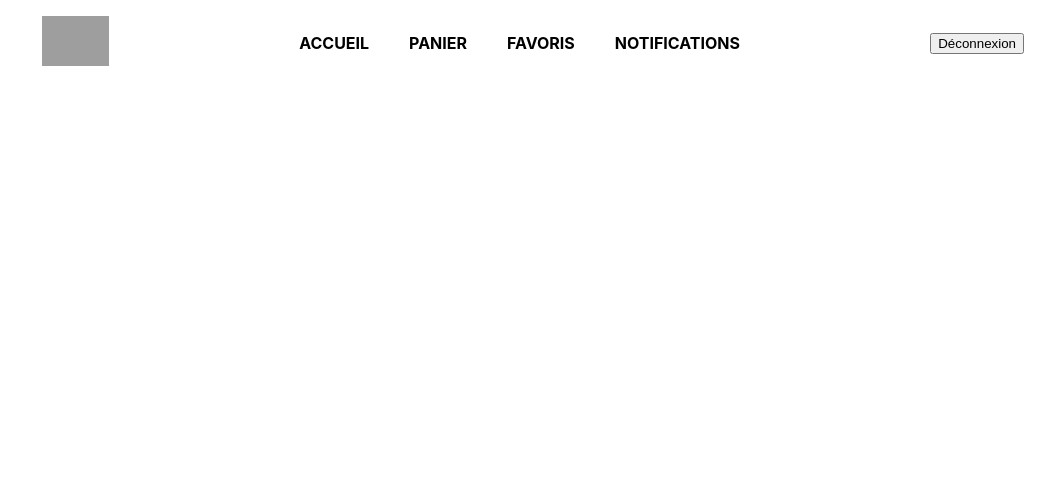
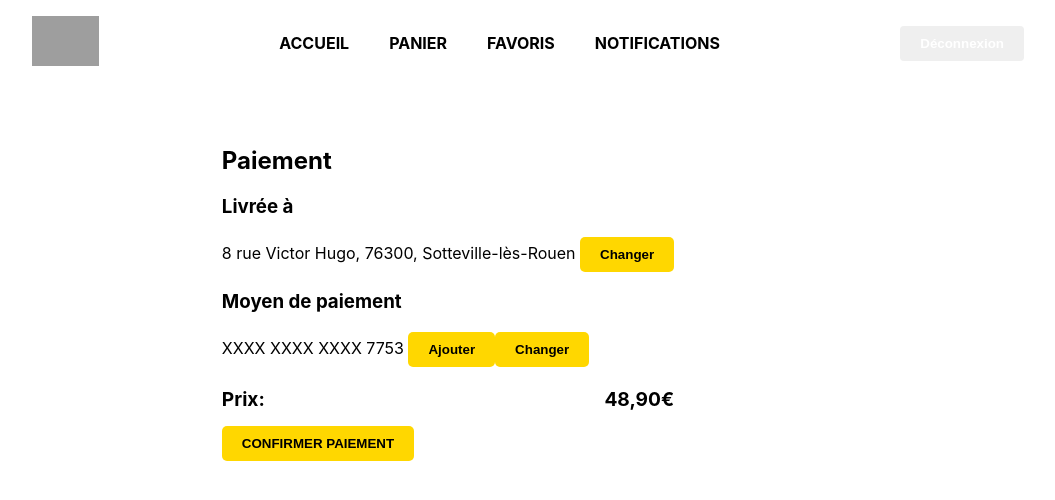
Before and after one commit to CESI-GRP8/frontend, a React (Create React App) app: page /payment in a window 1280 px wide. Shown: the top 500 px of the page, without its empty margins (192-1247 px from the left). Built offline with nearby package versions, Linux system fonts and the light colour scheme; grey boxes are pictures that could not be loaded.

Commit message:
paymentmethod paymentpage trackingpage success

```diff
--- a/src/App.js
+++ b/src/App.js
@@ -16,6 +16,9 @@ import PaymentMethodPage from './components/pages/PaymentMethod/PaymentMethodPag
 import ContactUsPage from './components/pages/ContactUs/ContactUsPage';
 import ParametersPage from './components/pages/Parameters/ParametersPage';
 import OrdersPage from './components/pages/Orders/OrdersPage';
+import PaymentPage from './components/pages/PaymentPage/PaymentPage';
+import OrderConfirmationPage from './components/pages/OrderConfirmationPage/OrderConfirmationPage';
+import OrderStatusPage from './components/pages/OrderStatusPage/OrderStatusPage';
 
 
 
@@ -47,6 +50,9 @@ const Layout = () => {
         <Route path="/contactus" element={<ContactUsPage/>}/>
         <Route path="/parameters" element={<ParametersPage/>}/>
         <Route path="/orders" element={<OrdersPage/>}/>
+        <Route path="/payment" element={<PaymentPage/>}/>
+        <Route path="/success" element={<OrderConfirmationPage/>}/>
+        <Route path="/suivi" element={<OrderStatusPage/>}/>
 
       </Routes>
     </>
--- a/src/components/Cart/CartSummary.js
+++ b/src/components/Cart/CartSummary.js
@@ -20,7 +20,7 @@ const CartSummary = ({ subtotal, taxes, shipping, total }) => {
         <span>Total</span>
         <span>{total}€</span>
       </div>
-      <button className="cart-summary-checkout">COMMANDER</button>
+      <a href="/payment"><button className="cart-summary-checkout">COMMANDER</button></a>
     </div>
   );
 };
--- a/src/components/Dish/AddToCartButton.js
+++ b/src/components/Dish/AddToCartButton.js
@@ -3,9 +3,11 @@ import './AddToCartButton.css';
 
 const AddToCartButton = ({ onAddToCart }) => {
   return (
+    <a href="/cart">
     <button className="add-to-cart-button" onClick={onAddToCart}>
       AJOUTER AU PANIER
     </button>
+    </a>
   );
 };
 
--- /dev/null
+++ b/src/components/pages/OrderConfirmationPage/OrderConfirmationPage.css
@@ -0,0 +1,39 @@
+/* OrderConfirmationPage.css */
+.order-confirmation-page {
+    display: flex;
+    flex-direction: column;
+    align-items: center;
+    justify-content: center;
+    padding: 50px;
+    text-align: center;
+    background-color: #FFD700; /* Or any color that matches your design */
+    height: 100vh; /* Full height of the viewport */
+  }
+
+  .order-confirmation-page h1 {
+    margin-bottom: 30px;
+    color: #ffffff; /* Or any color you prefer for the text */
+  }
+
+  .confirmation-image {
+    width: 150px; /* Ou la taille que vous préférez */
+    height: 150px; /* Assurez-vous que la hauteur correspond à la largeur pour obtenir un cercle */
+    border-radius: 50%; /* Pour obtenir un cercle */
+    margin-bottom: 30px;
+}
+
+
+  .order-confirmation-page p {
+    margin-bottom: 30px;
+    color: #ffffff; /* Or any color you prefer for the text */
+  }
+
+  .track-order-btn {
+    padding: 10px 20px;
+    background-color: #000; /* Or any color you prefer */
+    color: #fff;
+    border: none;
+    cursor: pointer;
+    border-radius: 5px;
+    font-size: 1em;
+  }
--- /dev/null
+++ b/src/components/pages/OrderConfirmationPage/OrderConfirmationPage.js
@@ -0,0 +1,26 @@
+import React from 'react';
+import { useNavigate } from 'react-router-dom';
+import './OrderConfirmationPage.css'; // Assurez-vous que ce chemin correspond à l'emplacement de votre fichier CSS
+
+const OrderConfirmationPage = () => {
+  const navigate = useNavigate(); // Déclarer navigate en utilisant useNavigate
+
+  // La logique pour suivre la commande (par exemple, navigation vers une page de suivi) serait ici
+
+  const handleTrackOrder = () => {
+    // Remplacez ceci par votre logique de suivi de commande
+    console.log('Suivi de la commande');
+    navigate('/suivi');
+  };
+
+  return (
+    <div className="order-confirmation-page">
+      <h1>COMMANDE CONFIRMÉE</h1>
+      <img src="https://i.ibb.co/ns5K4Qd/logo.png" alt="Confirmation" className="confirmation-image" />
+      <p>Accrochez-vous bien ! Nous avons reçu votre commande et nous vous la ferons parvenir dès que possible !</p>
+      <button onClick={handleTrackOrder} className="track-order-btn">SUIVRE MA COMMANDE</button>
+    </div>
+  );
+};
+
+export default OrderConfirmationPage;
--- /dev/null
+++ b/src/components/pages/OrderStatusPage/OrderStatusPage.css
@@ -0,0 +1,36 @@
+/* OrderStatusPage.css */
+.order-status-page {
+    padding: 20px;
+    display: flex;
+    flex-direction: column;
+    align-items: center;
+    justify-content: center;
+  }
+
+  .order-details,
+  .order-status {
+    border: 1px solid #ddd;
+    padding: 20px;
+    border-radius: 4px;
+    margin: 10px 0;
+    width: 80%;
+    max-width: 500px;
+  }
+
+  .order-details ul {
+    list-style: none;
+    padding: 0;
+  }
+
+  .order-details li {
+    margin: 5px 0;
+  }
+
+  button {
+    padding: 10px 20px;
+    border: none;
+    border-radius: 4px;
+    cursor: pointer;
+    color: white;
+    font-weight: bold;
+  }
--- /dev/null
+++ b/src/components/pages/OrderStatusPage/OrderStatusPage.js
@@ -0,0 +1,58 @@
+// OrderStatusPage.js
+import React, { useState } from 'react';
+import './OrderStatusPage.css'; // Assurez-vous que ce chemin correspond à l'emplacement de votre fichier CSS
+
+// Enumération simple pour les statuts de commande
+const ORDER_STATUS = {
+  PREPARING: { label: "En cours de préparation", color: "blue" },
+  DELIVERING: { label: "En cours de livraison", color: "orange" },
+  DELIVERED: { label: "Livré", color: "green" },
+  WAITING: { label: "Vous attend devant", color: "red" },
+};
+
+const OrderStatusPage = () => {
+  // État local pour suivre le statut de la commande
+  const [orderStatus, setOrderStatus] = useState(ORDER_STATUS.PREPARING);
+
+  // Exemple de commande - vous le remplacerez par vos propres données, probablement venant de l'état global ou d'une API
+  const order = {
+    id: "1234",
+    items: [
+      { name: "Naan Farmer", quantity: 2, price: 15.30 },
+      // ... autres articles
+    ],
+    total: 48.90,
+    status: orderStatus, // L'état actuel de la commande
+  };
+
+  // Simuler une mise à jour du statut de la commande
+  const updateOrderStatus = (newStatus) => {
+    setOrderStatus(newStatus);
+  };
+
+  return (
+    <div className="order-status-page">
+      <h1>Statut de la Commande</h1>
+      <div className="order-details">
+        <p>Commande #{order.id}</p>
+        <ul>
+          {order.items.map((item, index) => (
+            <li key={index}>{item.quantity} x {item.name}</li>
+          ))}
+        </ul>
+        <p>Total: {order.total}€</p>
+      </div>
+      <div className="order-status">
+        <p>Statut: <strong>{order.status.label}</strong></p>
+        <button
+          onClick={() => {/* logique pour suivre la commande ou une autre action */}}
+          style={{ backgroundColor: order.status.color }}
+        >
+          {order.status.label}
+        </button>
+      </div>
+    </div>
+  );
+};
+
+export default OrderStatusPage;
--- /dev/null
+++ b/src/components/pages/PaymentPage/PaymentPage.css
@@ -0,0 +1,64 @@
+/* PaymentPage.css */
+.payment-page {
+    padding: 20px;
+    display: flex;
+    flex-direction: column;
+    align-items: center;
+    justify-content: center;
+  }
+
+  .payment-details {
+    width: 100%;
+    max-width: 500px; /* Adjust width as needed */
+    background: #fff;
+    padding: 20px;
+    box-shadow: 0px 0px 5px rgba(0,0,0,0.2);
+    border-radius: 8px;
+  }
+
+  .payment-info {
+    margin: 20px 0;
+  }
+
+  .payment-info div {
+    margin-bottom: 15px;
+  }
+
+  .payment-info span {
+    font-weight: bold;
+  }
+
+  .payment-info p {
+    margin: 5px 0;
+  }
+
+  .payment-info button {
+    padding: 10px 20px;
+    border: none;
+    background-color: #FFD700; /* Yellow background for the button */
+    text-decoration: none;
+    color: #000; /* Text color */
+    font-weight: bold;
+    border-radius: 5px; /* Rounded corners for the button */
+    transition: background-color 0.3s ease;
+  }
+
+  .payment-total {
+    display: flex;
+    justify-content: space-between;
+    align-items: center;
+    font-size: 1.2em;
+    font-weight: bold;
+    margin: 20px 0;
+  }
+
+  .confirm-payment-btn {
+    background-color: #FFD700;
+    color: #fff;
+    border: none;
+    padding: 10px 20px;
+    cursor: pointer;
+    text-transform: uppercase;
+    border-radius: 5px;
+    width: 100%;
+  }
--- /dev/null
+++ b/src/components/pages/PaymentPage/PaymentPage.js
@@ -0,0 +1,40 @@
+import React from 'react';
+import { useNavigate } from 'react-router-dom';
+import './PaymentPage.css'; // Assurez-vous que le chemin correspond à l'emplacement de votre fichier CSS
+
+const PaymentPage = () => {
+  const navigate = useNavigate(); // Initialisez la fonction navigate
+
+  // Logique de paiement à intégrer ici
+  const handleConfirmPayment = () => {
+    // Implémentez la logique de confirmation de paiement
+    console.log('Paiement confirmé');
+    // Naviguez vers la page /success
+    navigate('/success');
+  };
+
+  return (
+    <div className="payment-page">
+      <div className="payment-info">
+        <h2>Paiement</h2>
+        <div className="payment-detail">
+          <h3>Livrée à</h3>
+          <p>8 rue Victor Hugo, 76300, Sotteville-lès-Rouen <button>Changer</button></p>
+        </div>
+        <div className="payment-detail">
+          <h3>Moyen de paiement</h3>
+          <p>XXXX XXXX XXXX 7753 <a href="/paymentmethod"><button>Ajouter</button></a><button>Changer</button></p>
+        </div>
+        <div className="payment-total">
+          <span>Prix:</span>
+          <span>48,90€</span>
+        </div>
+        <button className="confirm-payment-button" onClick={handleConfirmPayment}>
+          CONFIRMER PAIEMENT
+        </button>
+      </div>
+    </div>
+  );
+};
+
+export default PaymentPage;
```
Also changed, not shown: src/components/pages/PaymentMethod/PaymentMethodPage.js (+18 -2 lines).
